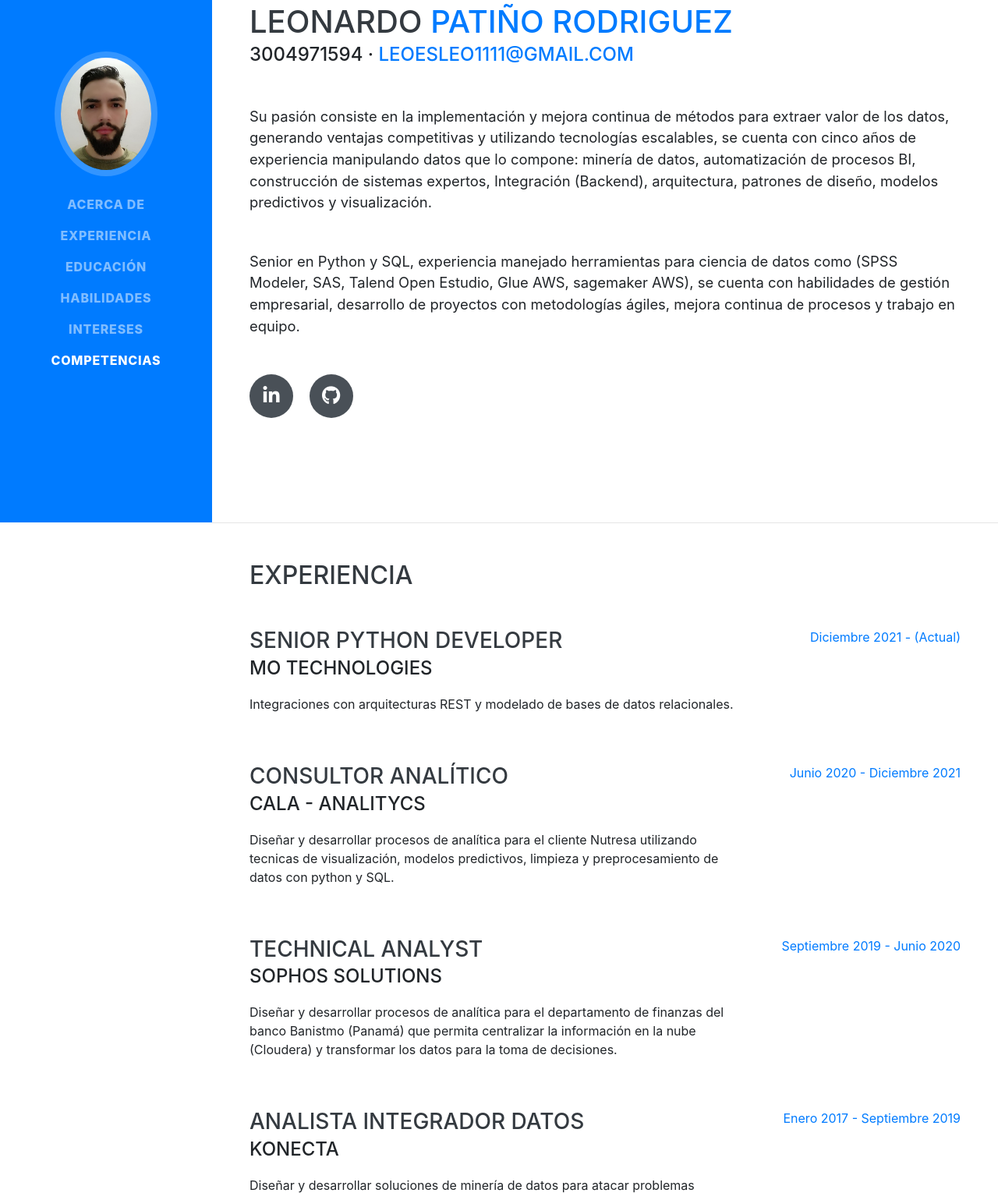
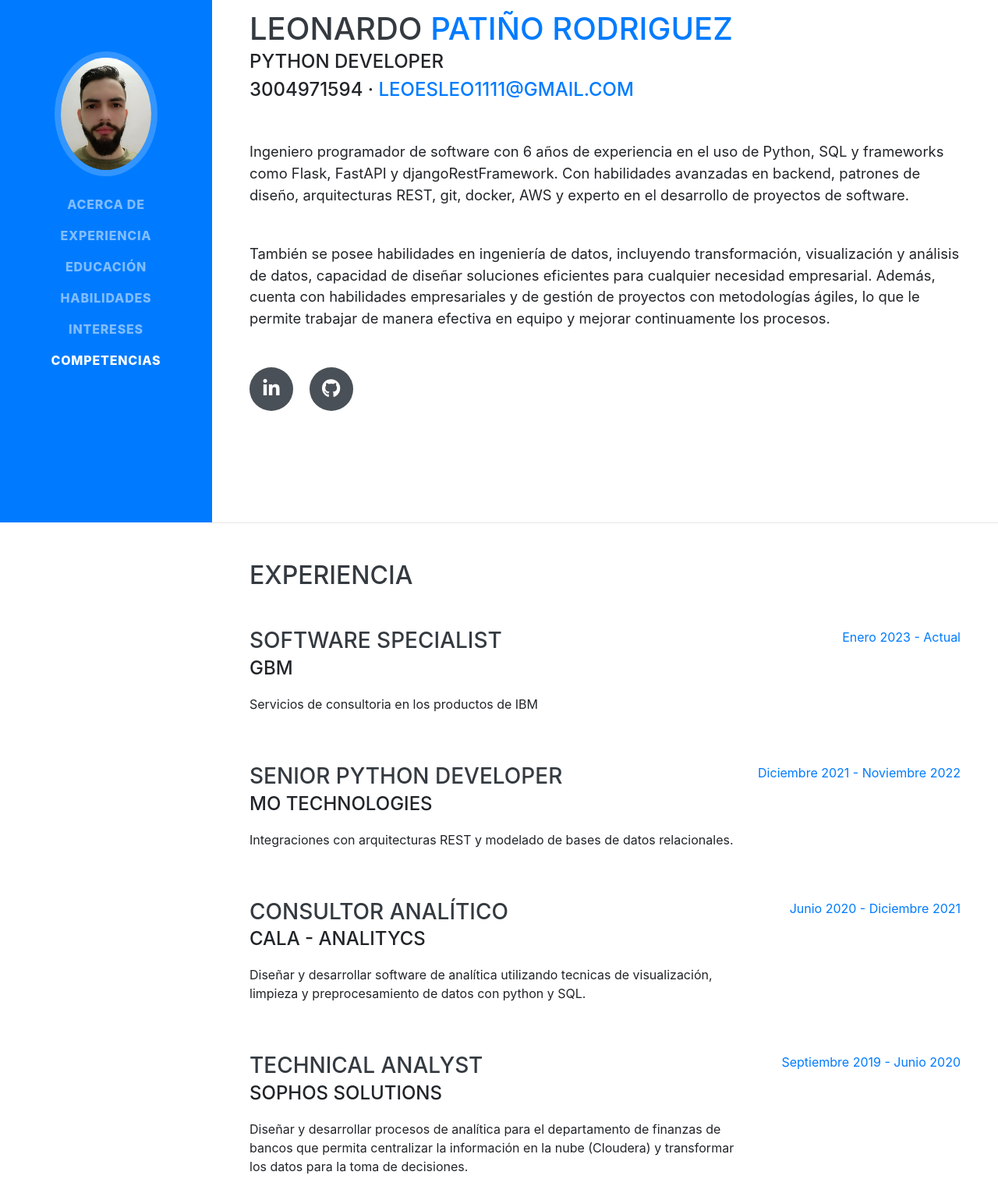
Before and after one commit to leoesleoesleo/presentacion, a website with bundled scripts: page index.html in a window 1280 px wide. Shown: the part 130-1660 px from the top of the page at 78% size. Built offline with nearby package versions, Linux system fonts and the light colour scheme; a web font is replaced by a local one.

Commit message:
Update index.html

```diff
--- a/index.html
+++ b/index.html
@@ -66,14 +66,18 @@
         <h1 class="mb-0">Leonardo
           <span class="text-primary">Patiño Rodriguez</span>
         </h1>
+        <div class="subheading mb-6">
+          <span class="mb-0">Python Developer</span>
+        </div>
         <div class="subheading mb-5">3004971594 ·
           <a href="mailto:name@email.com">leoesleo1111@gmail.com</a>
         </div>
+
         <p class="lead mb-5">
-	Su pasión consiste en la implementación y mejora continua de métodos para extraer valor de los datos, generando ventajas competitivas y utilizando tecnologías escalables, se cuenta con cinco años de experiencia manipulando datos que lo compone: minería de datos, automatización de procesos BI, construcción de sistemas expertos, Integración (Backend), arquitectura, patrones de diseño, modelos predictivos y visualización.
+	Ingeniero programador de software con 6 años de experiencia en el uso de Python, SQL y frameworks como Flask, FastAPI y djangoRestFramework. Con habilidades avanzadas en backend, patrones de diseño, arquitecturas REST, git, docker, AWS y experto en el desarrollo de proyectos de software.
 	</p>
 	<p class="lead mb-5">
-	Senior en Python y SQL, experiencia manejado herramientas para ciencia de datos como (SPSS Modeler, SAS, Talend Open Estudio, Glue AWS, sagemaker AWS), se cuenta con habilidades de gestión empresarial, desarrollo de proyectos con metodologías ágiles, mejora continua de procesos y trabajo en equipo.
+	También se posee habilidades en ingeniería de datos, incluyendo transformación, visualización y análisis de datos, capacidad de diseñar soluciones eficientes para cualquier necesidad empresarial. Además, cuenta con habilidades empresariales y de gestión de proyectos con metodologías ágiles, lo que le permite trabajar de manera efectiva en equipo y mejorar continuamente los procesos.
 	</p>
 	<div class="social-icons">
           <a href="https://www.linkedin.com/in/leonardo-pati%C3%B1o-rodriguez-142605179/">
@@ -95,14 +99,25 @@
       <div class="w-100">
         <h2 class="mb-5">Experiencia</h2>
 
-	<div class="resume-item d-flex flex-column flex-md-row justify-content-between mb-5">
+        <div class="resume-item d-flex flex-column flex-md-row justify-content-between mb-5">
+          <div class="resume-content">
+            <h3 class="mb-0">Software Specialist</h3>
+            <div class="subheading mb-3">GBM</div>
+            <p>Servicios de consultoria en los productos de IBM</p>
+          </div>
+          <div class="resume-date text-md-right">
+            <span class="text-primary">Enero 2023 - Actual</span>
+          </div>
+        </div>
+
+      	<div class="resume-item d-flex flex-column flex-md-row justify-content-between mb-5">
           <div class="resume-content">
             <h3 class="mb-0">Senior Python Developer</h3>
             <div class="subheading mb-3">MO Technologies</div>
             <p>Integraciones con arquitecturas REST y modelado de bases de datos relacionales.</p>
           </div>
           <div class="resume-date text-md-right">
-            <span class="text-primary">Diciembre 2021 - (Actual)</span>
+            <span class="text-primary">Diciembre 2021 - Noviembre 2022</span>
           </div>
         </div>
 
@@ -110,18 +125,18 @@
           <div class="resume-content">
             <h3 class="mb-0">Consultor Analítico</h3>
             <div class="subheading mb-3">Cala - Analitycs</div>
-            <p>Diseñar y desarrollar procesos de analítica para el cliente Nutresa utilizando tecnicas de visualización, modelos predictivos, limpieza y preprocesamiento de datos con python y SQL.</p>
+            <p>Diseñar y desarrollar software de analítica utilizando tecnicas de visualización, limpieza y preprocesamiento de datos con python y SQL.</p>
           </div>
           <div class="resume-date text-md-right">
             <span class="text-primary">Junio 2020 - Diciembre 2021</span>
           </div>
         </div>
 
-	<div class="resume-item d-flex flex-column flex-md-row justify-content-between mb-5">
+      	<div class="resume-item d-flex flex-column flex-md-row justify-content-between mb-5">
           <div class="resume-content">
             <h3 class="mb-0">Technical Analyst</h3>
             <div class="subheading mb-3">Sophos Solutions</div>
-            <p>Diseñar y desarrollar procesos de analítica para el departamento de finanzas del banco Banistmo (Panamá) que permita centralizar la información en la nube (Cloudera) y transformar los datos para la toma de decisiones.</p>
+            <p>Diseñar y desarrollar procesos de analítica para el departamento de finanzas de bancos que permita centralizar la información en la nube (Cloudera) y transformar los datos para la toma de decisiones.</p>
           </div>
           <div class="resume-date text-md-right">
             <span class="text-primary">Septiembre 2019 - Junio 2020</span>
@@ -139,7 +154,7 @@
           </div>
         </div>
 
-    	<div class="resume-item d-flex flex-column flex-md-row justify-content-between mb-5">
+      	<div class="resume-item d-flex flex-column flex-md-row justify-content-between mb-5">
           <div class="resume-content">
             <h3 class="mb-0">Analista Inteligencia de negocios</h3>
             <div class="subheading mb-3">Konecta</div>
@@ -150,7 +165,7 @@
           </div>
         </div>
 
-    	<div class="resume-item d-flex flex-column flex-md-row justify-content-between mb-5">
+      	<div class="resume-item d-flex flex-column flex-md-row justify-content-between mb-5">
           <div class="resume-content">
             <h3 class="mb-0">Técnico Senior Reporting</h3>
             <div class="subheading mb-3">Allus Global BPO</div>
@@ -160,8 +175,6 @@
             <span class="text-primary">Octubre 2013 - Noviembre 2015</span>
           </div>
         </div>
-
-
 
       </div>
 
@@ -252,7 +265,17 @@
         <ul class="fa-ul mb-0">
           <li>
             <i class="fa-li fa fa-check"></i>
-            <strong>Ciencia de datos</strong>
+            <strong>Desarrollo Backend</strong>
+            Python(Flask - Django Rest Framework - FastApi), PHP(Lumen, CodeIgniter). Docker, Git, Patrones de diseño, Arquitecturas, API REST
+          </i>
+          <li>
+            <i class="fa-li fa fa-check"></i>
+            <strong>Bases de datos relacionales</strong>
+            Oracle, SQLServer, MySQL, PostgreSQL, MariaDB y SQLite.
+          </i>
+          <li>
+            <i class="fa-li fa fa-check"></i>
+            <strong>Ingeniería de datos</strong>
             Python (Pandas, Spark, Numpy, Matplotlib, Pythorch), R (dplyr, ggplot2, rgl), SPSS Modeler, SAS.
           </li>
           <li>
@@ -262,24 +285,15 @@
           </li>
           <li>
             <i class="fa-li fa fa-check"></i>
-            <strong>Bases de datos relacionales</strong>
-            Oracle, SQLServer, MySQL, PostgreSQL, MariaDB y SQLite.
-          </i>
-          <li>
-            <i class="fa-li fa fa-check"></i>
             <strong>Bases de datos no relacionales</strong>
             MongoDB, DynamoDB, Impala.
           </i>
           <li>
             <i class="fa-li fa fa-check"></i>
-            <strong>Desarrollo Front</strong>
+            <strong>Desarrollo Frontend</strong>
             HTML5, CSS, JavaScript (Bootstrap) y VueJS.
           </i>
-          <li>
-            <i class="fa-li fa fa-check"></i>
-            <strong>Desarrollo Back</strong>
-            Python(Flask - Django Rest Framework - FastApi), PHP(Lumen, CodeIgniter).
-          </i>
+
           <li>
             <i class="fa-li fa fa-check"></i>
             <strong>Nube / Microservicios</strong>
```
